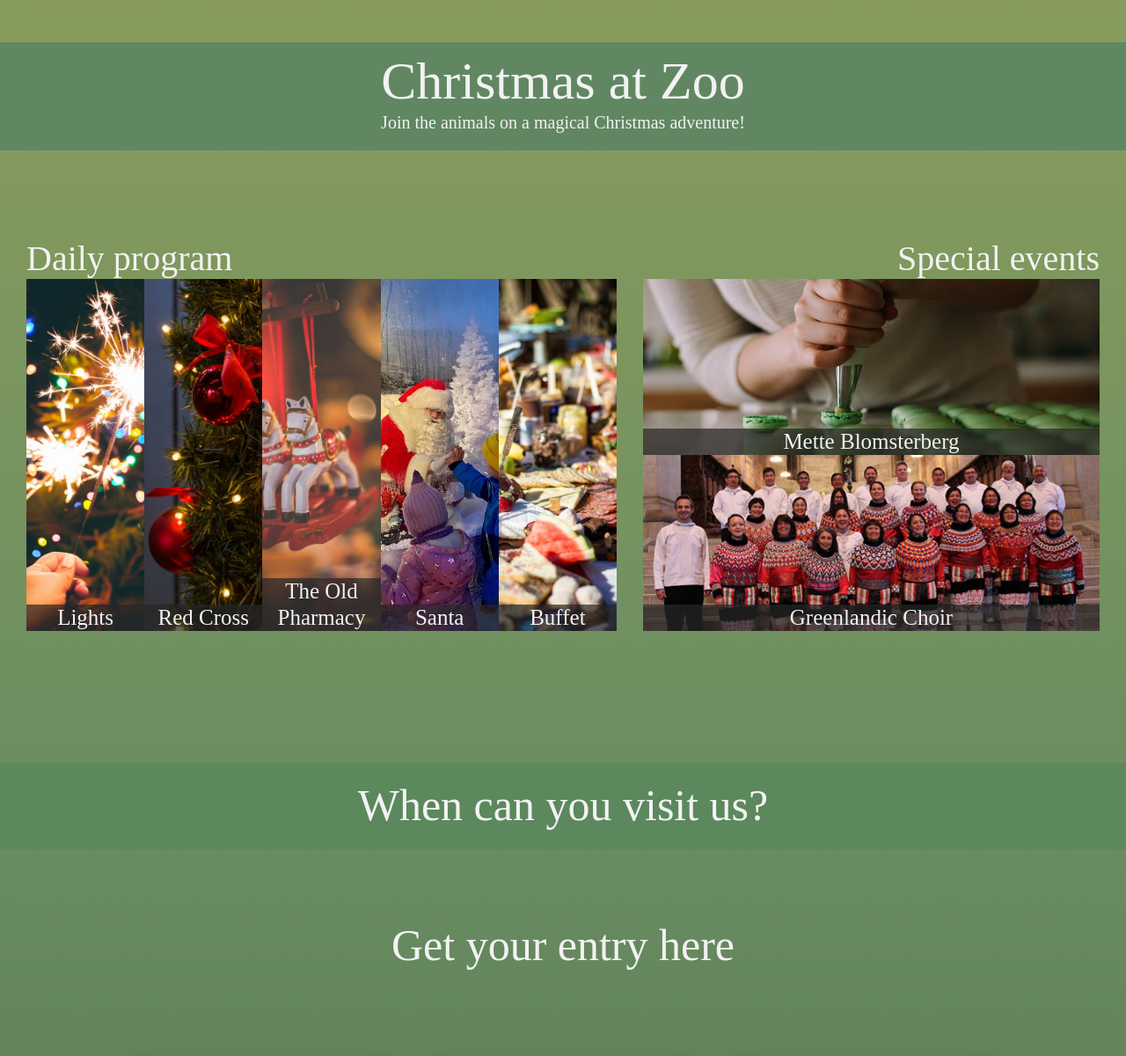
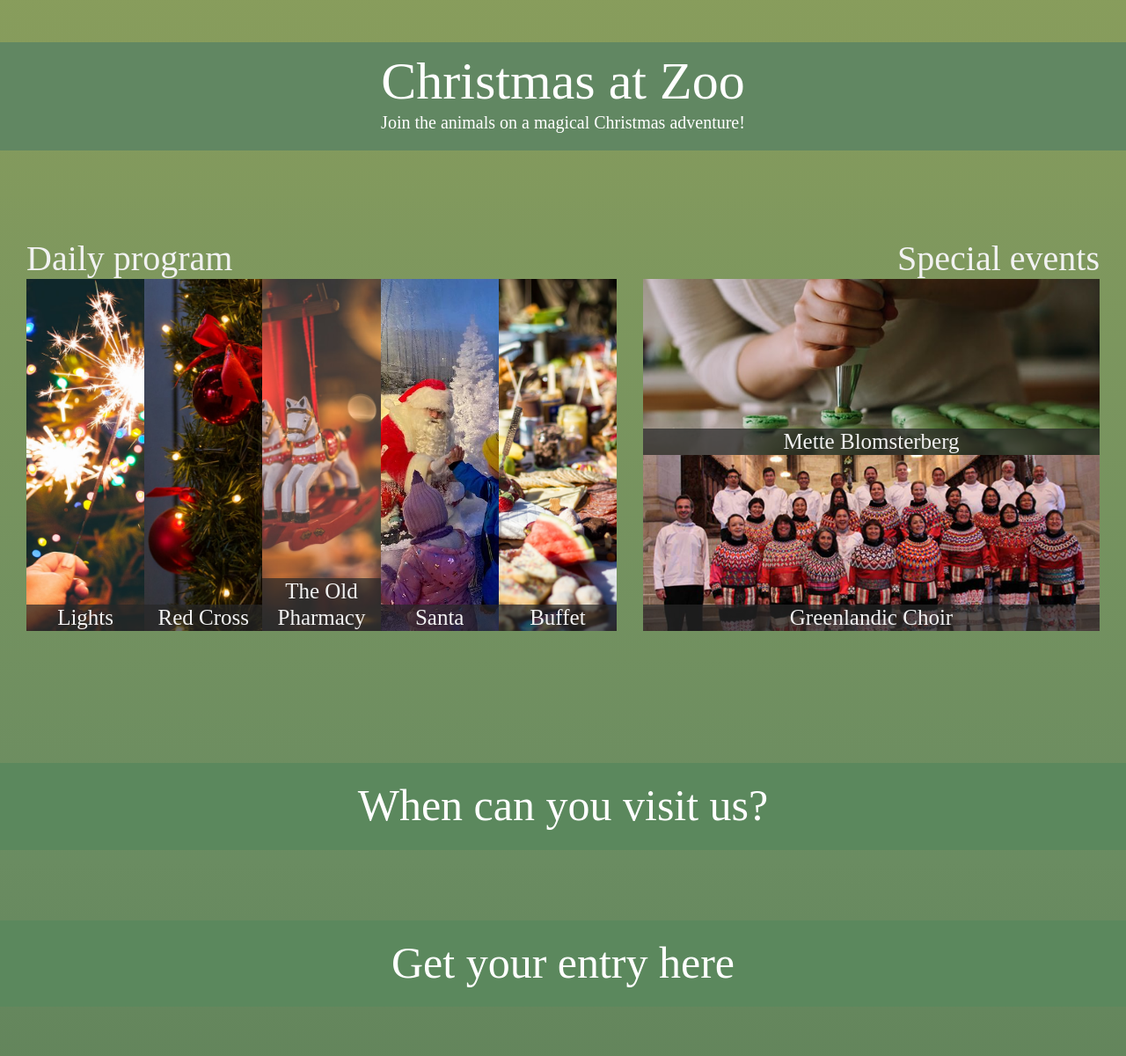
Before and after one commit to filipkomogorov/aalborg-zoo-project, a website: page index.html in a window 1280 px wide. Shown: the part 602-1802 px from the top of the page at 88% size. Drawn offline with Linux system fonts and the light colour scheme; a web font is replaced by a local one.

Commit message:
heading reworked

```diff
--- a/assets/sass/base/_typography.scss
+++ b/assets/sass/base/_typography.scss
@@ -2,7 +2,7 @@
 
     width: 100%;
     margin: 50px auto 50px auto;
-    color: $color-white;
+    color: #fff;
     background-color: #618762;
 
     h2{
@@ -30,7 +30,7 @@
 
     width: 100%;
     margin: 50px auto 50px auto;
-    color: $color-white;
+    color: #fff;
 
     h2{
         font-size: 5rem;
--- a/assets/sass/pages/_home.scss
+++ b/assets/sass/pages/_home.scss
@@ -362,16 +362,19 @@
 
 }
 
+.section-tickets__title{
+    width: 100%;
+    background-color: #5b885d;
+    margin-bottom: 100px;
+    padding: 20px 0;
+}
+
 .section-tickets{
 
     width: 114rem;
     margin: auto;
     margin-bottom: 150px;
 
-    &__title{
-        margin-bottom: 100px;
-
-    }
 
     &__grid{
         width: 100%;
--- a/index.html
+++ b/index.html
@@ -283,12 +283,14 @@
             </div> -->
         </section>
 
+        <div class="section-tickets__title heading-secondary">
+            <h2>
+                Get your entry here
+            </h2>
+        </div>
+
         <section class="section-tickets">
-            <div class="section-tickets__title heading-secondary">
-                <h2>
-                    Get your entry here
-                </h2>
-            </div>
+
             <div class="section-tickets__grid">
                 <div class="section-tickets__grid__background">
                     <div class="card-image-1">
```
Also changed, not shown: assets/css/styles.css.
